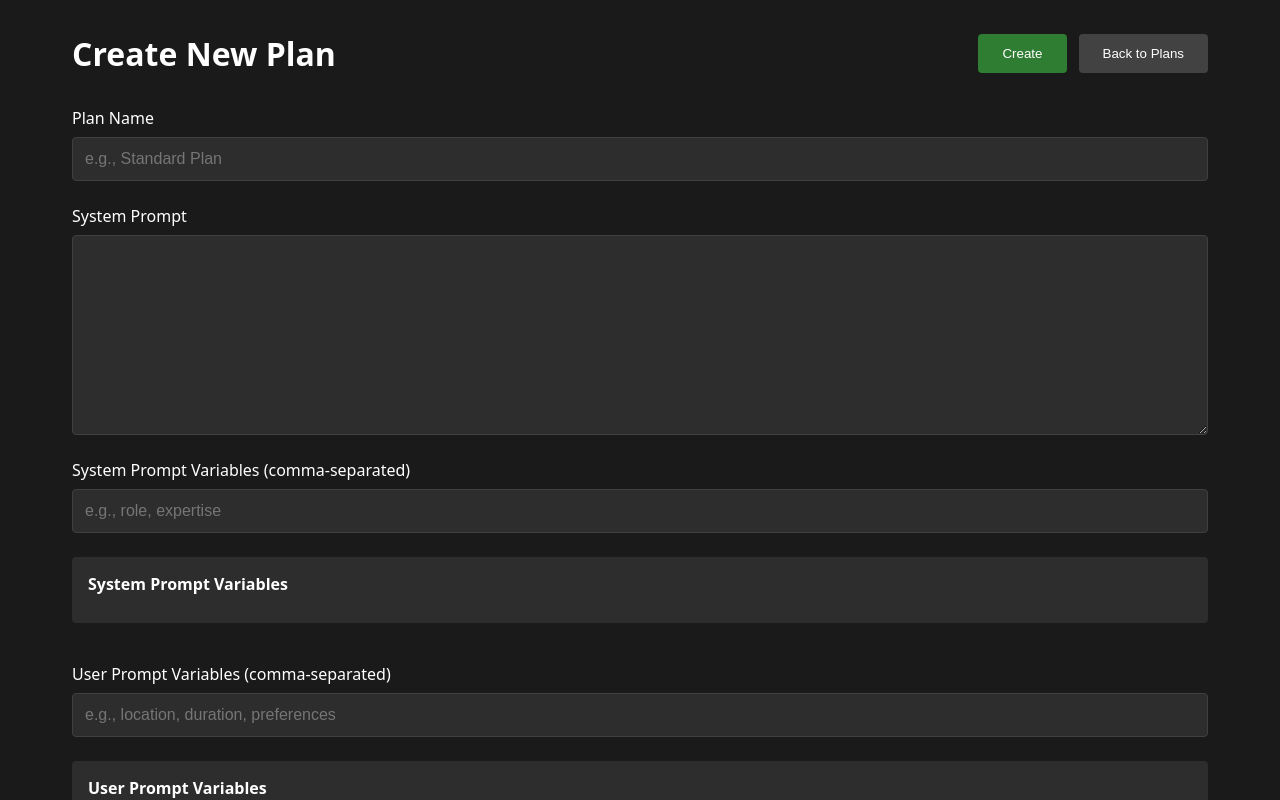
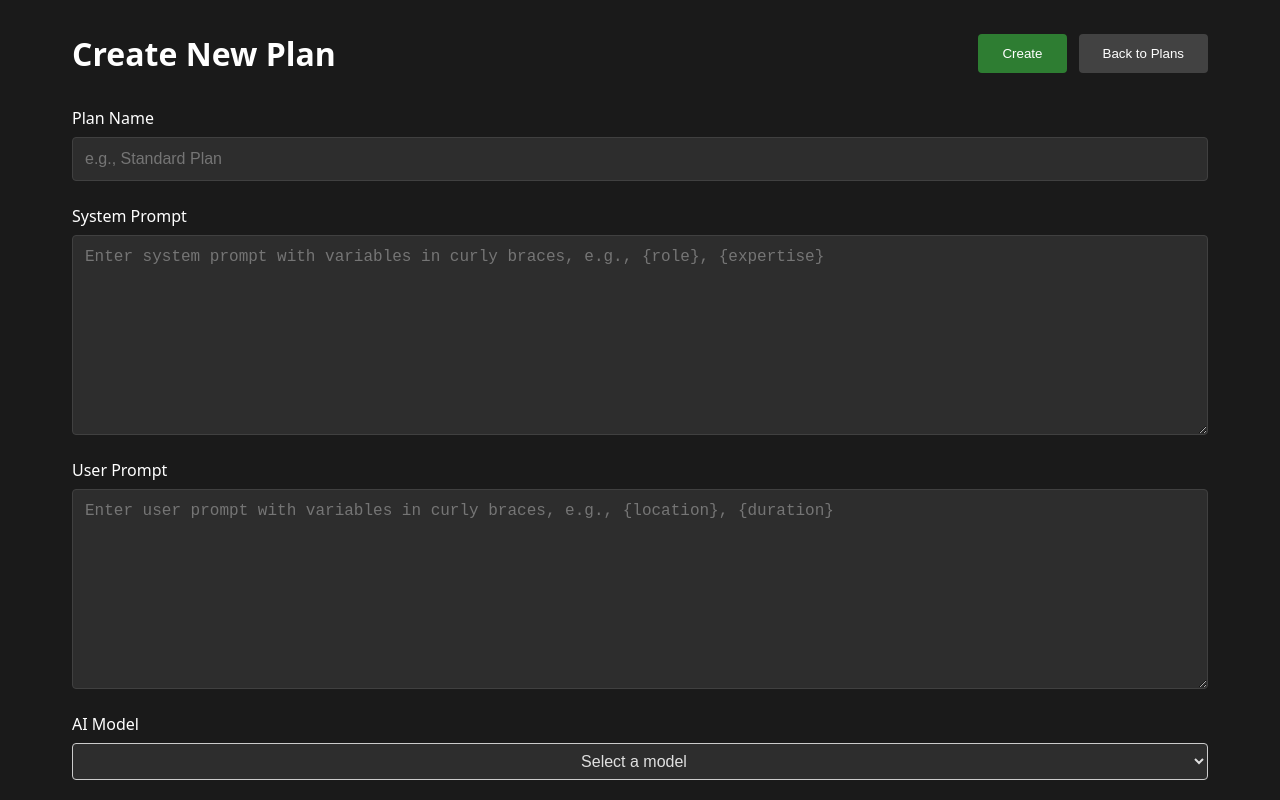
Before and after one commit to emilbankov/prompts-admin, a React (Vite) app in the folder client/: page /plan/new in a window 1280 px wide. Shown: the top 800 px of the page. Built offline with nearby package versions, Linux system fonts and the light colour scheme.

Commit message:
Fully functional create plan page

```diff
--- a/client/src/components/CreatePlan/CreatePlan.module.css
+++ b/client/src/components/CreatePlan/CreatePlan.module.css
@@ -65,7 +65,16 @@
 }
 
 .select {
-  cursor: pointer;
+  width: 100%;
+  padding: 0.5rem;
+  border: 1px solid #ccc;
+  border-radius: 4px;
+  font-size: 1rem;
+  text-align: center;
+}
+
+.select option {
+  text-align: center;
 }
 
 .variablesContainer {
@@ -148,3 +157,10 @@
 .cancelButton:hover {
   background-color: #303030;
 }
+
+.error {
+  color: #dc3545;
+  font-size: 0.875rem;
+  margin-top: 0.25rem;
+  display: block;
+}
--- a/client/src/components/CreatePlan/CreatePlan.tsx
+++ b/client/src/components/CreatePlan/CreatePlan.tsx
@@ -1,8 +1,10 @@
-import React, { useState } from 'react';
+import React, { useState, useEffect } from 'react';
 import { useNavigate } from 'react-router-dom';
 import styles from './CreatePlan.module.css';
 import type { Plan } from '../../services/plansService';
 import { createPlan } from '../../services/plansService';
+import axios from 'axios';
+import { getFieldValidationMessage } from '../../utils/validation';
 
 const AI_MODELS = [
     'gpt-4.1',
@@ -19,6 +21,17 @@ const REASONING_EFFORT_OPTIONS = [
     'high'
 ];
 
+const extractVariables = (text: string): string[] => {
+    const regex = /{([^}]+)}/g;
+    const matches = text.match(regex) || [];
+    const uniqueVariables = new Set(matches.map(match => match.slice(1, -1)));
+    return Array.from(uniqueVariables);
+};
+
+interface ValidationErrors {
+    [key: string]: string;
+}
+
 const CreatePlan: React.FC = () => {
     const navigate = useNavigate();
     const [formData, setFormData] = useState<Plan>({
@@ -28,46 +41,134 @@ const CreatePlan: React.FC = () => {
         systemVariables: '',
         userPrompt: '',
         userVariables: '',
-        model: 'gpt-4.1',
-        reasoningEffort: 'low'
+        model: '',
+        reasoningEffort: ''
     });
-    const [copiedVar, setCopiedVar] = useState<string | null>(null);
+    const [copiedVar, setCopiedVar] = useState<{ name: string; source: 'system' | 'user' } | null>(null);
     const [isSubmitting, setIsSubmitting] = useState(false);
+    const [systemVariables, setSystemVariables] = useState<string[]>([]);
+    const [userVariables, setUserVariables] = useState<string[]>([]);
+    const [validationErrors, setValidationErrors] = useState<ValidationErrors>({});
+
+    useEffect(() => {
+        setSystemVariables(extractVariables(formData.systemPrompt));
+        setUserVariables(extractVariables(formData.userPrompt));
+    }, [formData.systemPrompt, formData.userPrompt]);
 
     const handleInputChange = (e: React.ChangeEvent<HTMLInputElement | HTMLTextAreaElement | HTMLSelectElement>) => {
         const { name, value } = e.target;
-        setFormData(prev => ({
-            ...prev,
-            [name]: ['maxCompletionTokens', 'frequencyPenalty', 'presencePenalty', 'temperature', 'topP'].includes(name)
-                ? value === '' ? undefined : Number(value)
-                : value
-        }));
+
+        // Handle numeric inputs
+        if (['maxCompletionTokens', 'frequencyPenalty', 'presencePenalty', 'temperature', 'topP'].includes(name)) {
+            const numValue = value === '' ? undefined : Number(value);
+            setFormData(prev => ({ ...prev, [name]: numValue }));
+        } else {
+            setFormData(prev => ({ ...prev, [name]: value }));
+        }
+    };
+
+    const validateForm = () => {
+        const errors: ValidationErrors = {};
+
+        if (!formData.planName.trim()) {
+            errors.planName = 'Plan name is required';
+        }
+        if (!formData.systemPrompt.trim()) {
+            errors.systemPrompt = 'System prompt is required';
+        }
+        if (!formData.userPrompt.trim()) {
+            errors.userPrompt = 'User prompt is required';
+        }
+        if (!formData.model) {
+            errors.model = 'AI model is required';
+        }
+
+        // Required numeric fields
+        if (formData.maxCompletionTokens === undefined) {
+            errors.maxCompletionTokens = 'Max completion tokens is required';
+        } else {
+            const errorMessage = getFieldValidationMessage('maxCompletionTokens', formData.maxCompletionTokens);
+            if (errorMessage) errors.maxCompletionTokens = errorMessage;
+        }
+
+        // Model-specific required fields
+        if (isOModel) {
+            if (!formData.reasoningEffort) {
+                errors.reasoningEffort = 'Reasoning effort is required for O models';
+            }
+        } else {
+            if (formData.frequencyPenalty === undefined) {
+                errors.frequencyPenalty = 'Frequency penalty is required';
+            } else {
+                const errorMessage = getFieldValidationMessage('frequencyPenalty', formData.frequencyPenalty);
+                if (errorMessage) errors.frequencyPenalty = errorMessage;
+            }
+
+            if (formData.presencePenalty === undefined) {
+                errors.presencePenalty = 'Presence penalty is required';
+            } else {
+                const errorMessage = getFieldValidationMessage('presencePenalty', formData.presencePenalty);
+                if (errorMessage) errors.presencePenalty = errorMessage;
+            }
+
+            if (formData.temperature === undefined) {
+                errors.temperature = 'Temperature is required';
+            } else {
+                const errorMessage = getFieldValidationMessage('temperature', formData.temperature);
+                if (errorMessage) errors.temperature = errorMessage;
+            }
+
+            if (formData.topP === undefined) {
+                errors.topP = 'Top P is required';
+            } else {
+                const errorMessage = getFieldValidationMessage('topP', formData.topP);
+                if (errorMessage) errors.topP = errorMessage;
+            }
+        }
+
+        setValidationErrors(errors);
+        return Object.keys(errors).length === 0;
     };
 
     const handleSave = async () => {
+        // Validate form on save
+        if (!validateForm()) {
+            return;
+        }
+
         try {
             setIsSubmitting(true);
-            const { id, ...planData } = formData;
-            console.log('Sending plan data to backend:', planData);
-            await createPlan(planData);
+            const { id, systemVariables, userVariables, ...planData } = formData;
+
+            const formattedData = {
+                ...planData,
+                maxCompletionTokens: planData.maxCompletionTokens || undefined,
+                frequencyPenalty: planData.frequencyPenalty || undefined,
+                presencePenalty: planData.presencePenalty || undefined,
+                temperature: planData.temperature || undefined,
+                topP: planData.topP || undefined,
+                reasoningEffort: planData.reasoningEffort || undefined
+            };
+
+            await createPlan(formattedData);
             navigate('/');
         } catch (error) {
             console.error('Error creating plan:', error);
-            // TODO: Show error message to user
+            if (axios.isAxiosError(error)) {
+                console.error('Error details:', error.response?.data);
+            }
         } finally {
             setIsSubmitting(false);
         }
     };
 
-    const handleCopyVariable = (variable: string) => {
+    const handleCopyVariable = (variable: string, source: 'system' | 'user') => {
         navigator.clipboard.writeText(`{${variable}}`);
-        setCopiedVar(variable);
+        setCopiedVar({ name: variable, source });
         setTimeout(() => setCopiedVar(null), 2000);
     };
 
     const isOModel = formData.model.startsWith('o');
-    const systemVariables = formData.systemVariables.split(',').map(v => v.trim()).filter(Boolean);
-    const userVariables = formData.userVariables.split(',').map(v => v.trim()).filter(Boolean);
 
     return (
         <div className={styles.container}>
@@ -102,7 +203,11 @@ const CreatePlan: React.FC = () => {
                         onChange={handleInputChange}
                         className={styles.input}
                         placeholder='e.g., Standard Plan'
+                        required
                     />
+                    {validationErrors.planName && (
+                        <span className={styles.error}>{validationErrors.planName}</span>
+                    )}
                 </div>
 
                 <div className={styles.formGroup}>
@@ -114,22 +219,15 @@ const CreatePlan: React.FC = () => {
                         onChange={handleInputChange}
                         className={styles.textarea}
                         rows={4}
+                        placeholder="Enter system prompt with variables in curly braces, e.g., {role}, {expertise}"
+                        required
                     />
+                    {validationErrors.systemPrompt && (
+                        <span className={styles.error}>{validationErrors.systemPrompt}</span>
+                    )}
                 </div>
 
-                <div className={styles.formGroup}>
-                    <label htmlFor="systemVariables">System Prompt Variables (comma-separated)</label>
-                    <input
-                        type="text"
-                        id="systemVariables"
-                        name="systemVariables"
-                        value={formData.systemVariables}
-                        onChange={handleInputChange}
-                        className={styles.input}
-                        placeholder="e.g., role, expertise"
-                    />
-                </div>
-
+                {systemVariables.length > 0 && (
                     <div className={styles.variablesContainer}>
                         <h3>System Prompt Variables</h3>
                         <div className={styles.variablesList}>
@@ -137,45 +235,16 @@ const CreatePlan: React.FC = () => {
                                 <button
                                     key={variable}
                                     type="button"
-                                onClick={() => handleCopyVariable(variable)}
-                                className={`${styles.variableButton} ${copiedVar === variable ? styles.copied : ''}`}
+                                    onClick={() => handleCopyVariable(variable, 'system')}
+                                    className={`${styles.variableButton} ${copiedVar?.name === variable && copiedVar?.source === 'system' ? styles.copied : ''}`}
                                 >
                                     {variable}
-                                {copiedVar === variable && <span className={styles.copyIndicator}>✓</span>}
+                                    {copiedVar?.name === variable && copiedVar?.source === 'system' && <span className={styles.copyIndicator}>✓</span>}
                                 </button>
                             ))}
                         </div>
                     </div>
-
-                <div className={styles.formGroup}>
-                    <label htmlFor="userVariables">User Prompt Variables (comma-separated)</label>
-                    <input
-                        type="text"
-                        id="userVariables"
-                        name="userVariables"
-                        value={formData.userVariables}
-                        onChange={handleInputChange}
-                        className={styles.input}
-                        placeholder="e.g., location, duration, preferences"
-                    />
-                </div>
-
-                <div className={styles.variablesContainer}>
-                    <h3>User Prompt Variables</h3>
-                    <div className={styles.variablesList}>
-                        {userVariables.map(variable => (
-                            <button
-                                key={variable}
-                                type="button"
-                                onClick={() => handleCopyVariable(variable)}
-                                className={`${styles.variableButton} ${copiedVar === variable ? styles.copied : ''}`}
-                            >
-                                {variable}
-                                {copiedVar === variable && <span className={styles.copyIndicator}>✓</span>}
-                            </button>
-                        ))}
-                    </div>
-                </div>
+                )}
 
                 <div className={styles.formGroup}>
                     <label htmlFor="userPrompt">User Prompt</label>
@@ -186,8 +255,32 @@ const CreatePlan: React.FC = () => {
                         onChange={handleInputChange}
                         className={styles.textarea}
                         rows={4}
+                        placeholder="Enter user prompt with variables in curly braces, e.g., {location}, {duration}"
+                        required
                     />
+                    {validationErrors.userPrompt && (
+                        <span className={styles.error}>{validationErrors.userPrompt}</span>
+                    )}
                 </div>
+
+                {userVariables.length > 0 && (
+                    <div className={styles.variablesContainer}>
+                        <h3>User Prompt Variables</h3>
+                        <div className={styles.variablesList}>
+                            {userVariables.map(variable => (
+                                <button
+                                    key={variable}
+                                    type="button"
+                                    onClick={() => handleCopyVariable(variable, 'user')}
+                                    className={`${styles.variableButton} ${copiedVar?.name === variable && copiedVar?.source === 'user' ? styles.copied : ''}`}
+                                >
+                                    {variable}
+                                    {copiedVar?.name === variable && copiedVar?.source === 'user' && <span className={styles.copyIndicator}>✓</span>}
+                                </button>
+                            ))}
+                        </div>
+                    </div>
+                )}
 
                 <div className={styles.formGroup}>
                     <label htmlFor="model">AI Model</label>
@@ -197,11 +290,16 @@ const CreatePlan: React.FC = () => {
                         value={formData.model}
                         onChange={handleInputChange}
                         className={styles.select}
+                        required
                     >
+                        <option value="" disabled>Select a model</option>
                         {AI_MODELS.map(model => (
                             <option key={model} value={model}>{model}</option>
                         ))}
                     </select>
+                    {validationErrors.model && (
+                        <span className={styles.error}>{validationErrors.model}</span>
+                    )}
                 </div>
 
                 <div className={styles.formGroup}>
@@ -213,8 +311,11 @@ const CreatePlan: React.FC = () => {
                         value={formData.maxCompletionTokens || ''}
                         onChange={handleInputChange}
                         className={styles.input}
-                        min="1"
+                        min="0"
                     />
+                    {validationErrors.maxCompletionTokens && (
+                        <span className={styles.error}>{validationErrors.maxCompletionTokens}</span>
+                    )}
                 </div>
 
                 {isOModel && (
@@ -226,13 +327,18 @@ const CreatePlan: React.FC = () => {
                             value={formData.reasoningEffort || ''}
                             onChange={handleInputChange}
                             className={styles.select}
+                            required
                         >
+                            <option value="" disabled>Select reasoning effort</option>
                             {REASONING_EFFORT_OPTIONS.map(option => (
                                 <option key={option} value={option}>
                                     {option.charAt(0).toUpperCase() + option.slice(1)}
                                 </option>
                             ))}
                         </select>
+                        {validationErrors.reasoningEffort && (
+                            <span className={styles.error}>{validationErrors.reasoningEffort}</span>
+                        )}
                     </div>
                 )}
 
@@ -251,6 +357,9 @@ const CreatePlan: React.FC = () => {
                                 max="2"
                                 step="0.1"
                             />
+                            {validationErrors.frequencyPenalty && (
+                                <span className={styles.error}>{validationErrors.frequencyPenalty}</span>
+                            )}
                         </div>
 
                         <div className={styles.formGroup}>
@@ -266,6 +375,9 @@ const CreatePlan: React.FC = () => {
                                 max="2"
                                 step="0.1"
                             />
+                            {validationErrors.presencePenalty && (
+                                <span className={styles.error}>{validationErrors.presencePenalty}</span>
+                            )}
                         </div>
 
                         <div className={styles.formGroup}>
@@ -281,6 +393,9 @@ const CreatePlan: React.FC = () => {
                                 max="2"
                                 step="0.1"
                             />
+                            {validationErrors.temperature && (
+                                <span className={styles.error}>{validationErrors.temperature}</span>
+                            )}
                         </div>
 
                         <div className={styles.formGroup}>
@@ -296,6 +411,9 @@ const CreatePlan: React.FC = () => {
                                 max="1"
                                 step="0.1"
                             />
+                            {validationErrors.topP && (
+                                <span className={styles.error}>{validationErrors.topP}</span>
+                            )}
                         </div>
                     </>
                 )}
```
Lines whose indentation alone changed are shown as unchanged.
